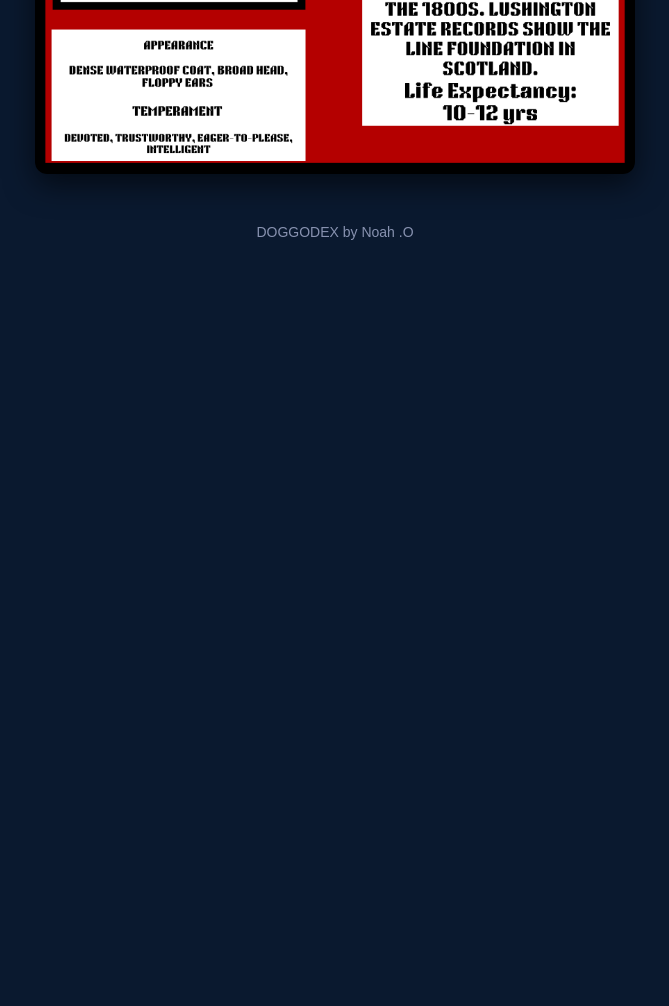
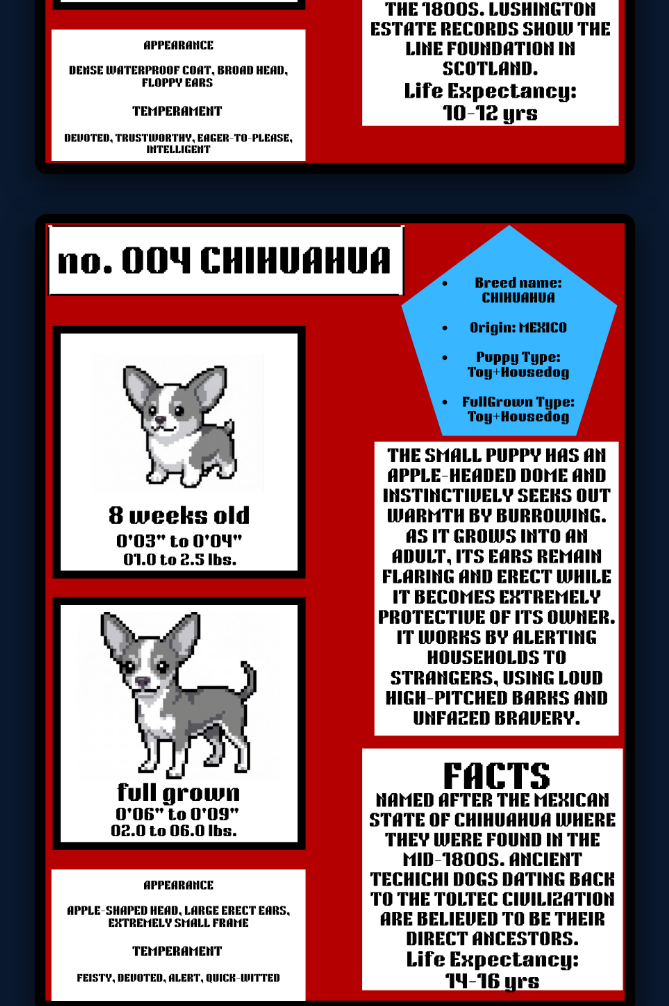
Before and after one commit to NoahO-GH/DOGGODEX, a plain HTML site: page index.html in a window 1280 px wide. Shown: the part 3186-4192 px from the top of the page, without its empty margins (305-974 px from the left). Before the commit the page ends 3486 px from the top, so only its background shows below. Drawn offline with Linux system fonts and the light colour scheme.

Commit message:
Add Chihuahua profile image and format updates
Added a new image for Chihuahua profile and ensured proper formatting.

```diff
--- a/index.html
+++ b/index.html
@@ -60,6 +60,7 @@
     <img class="dex-page" src="./001 CORGI.png" alt="No. 001 Corgi Profile">
     <img class="dex-page" src="./002 HUSKY.png" alt="No. 002 Husky Profile">
     <img class="dex-page" src="./003 GOLDEN.png" alt="No. 003 Golden Retriever Profile">
+    <img class="dex-page" src="./004 CHIHUAHUA.png" alt="No. 004 Chihuahua Profile">
 
     <!-- MAIN INTERACTIVE REPOSITORY SIGNATURE LINK -->
     <a class="credit-link" href="https://github.com" target="_blank" rel="noopener">DOGGODEX by Noah .O</a>
```
